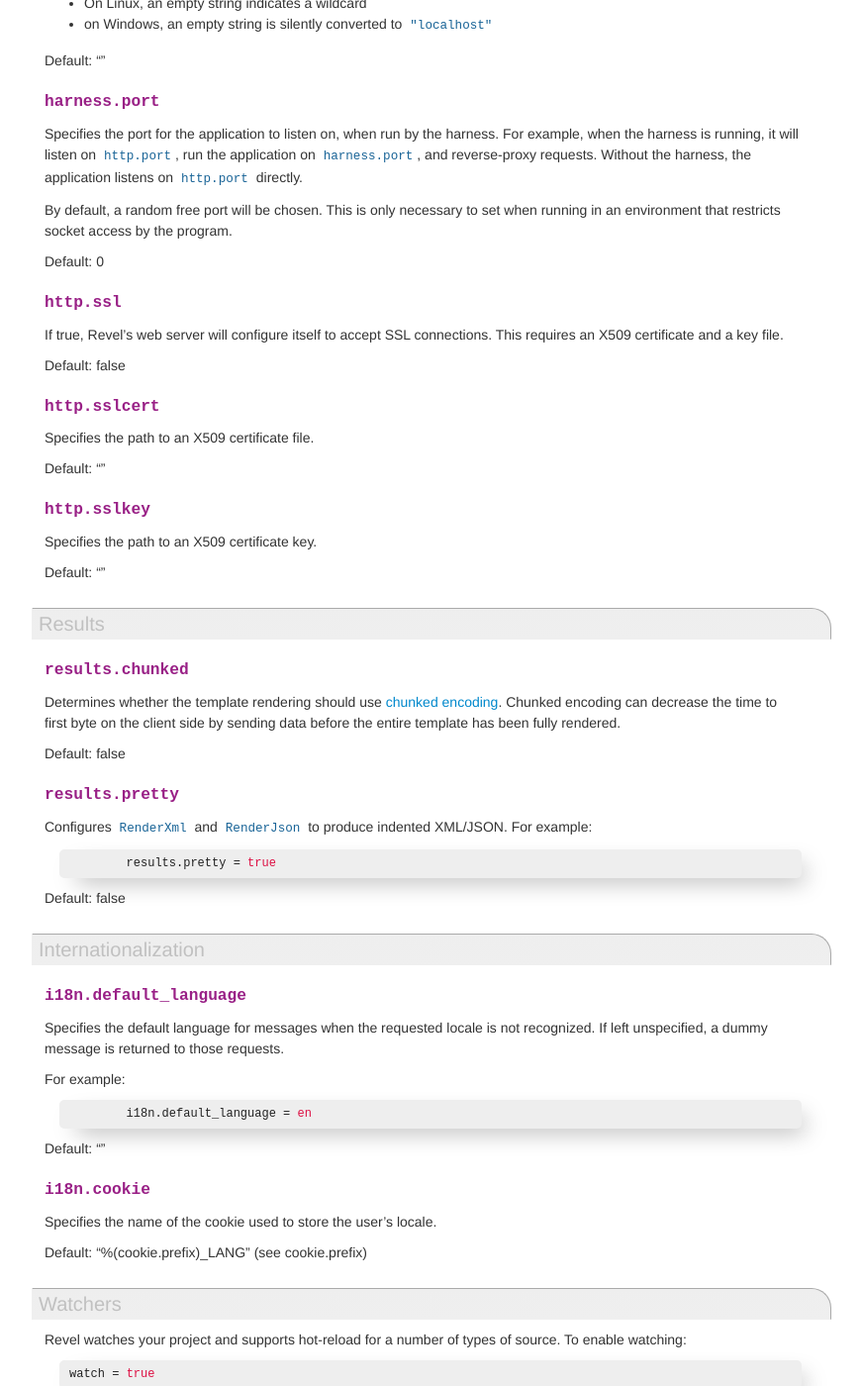
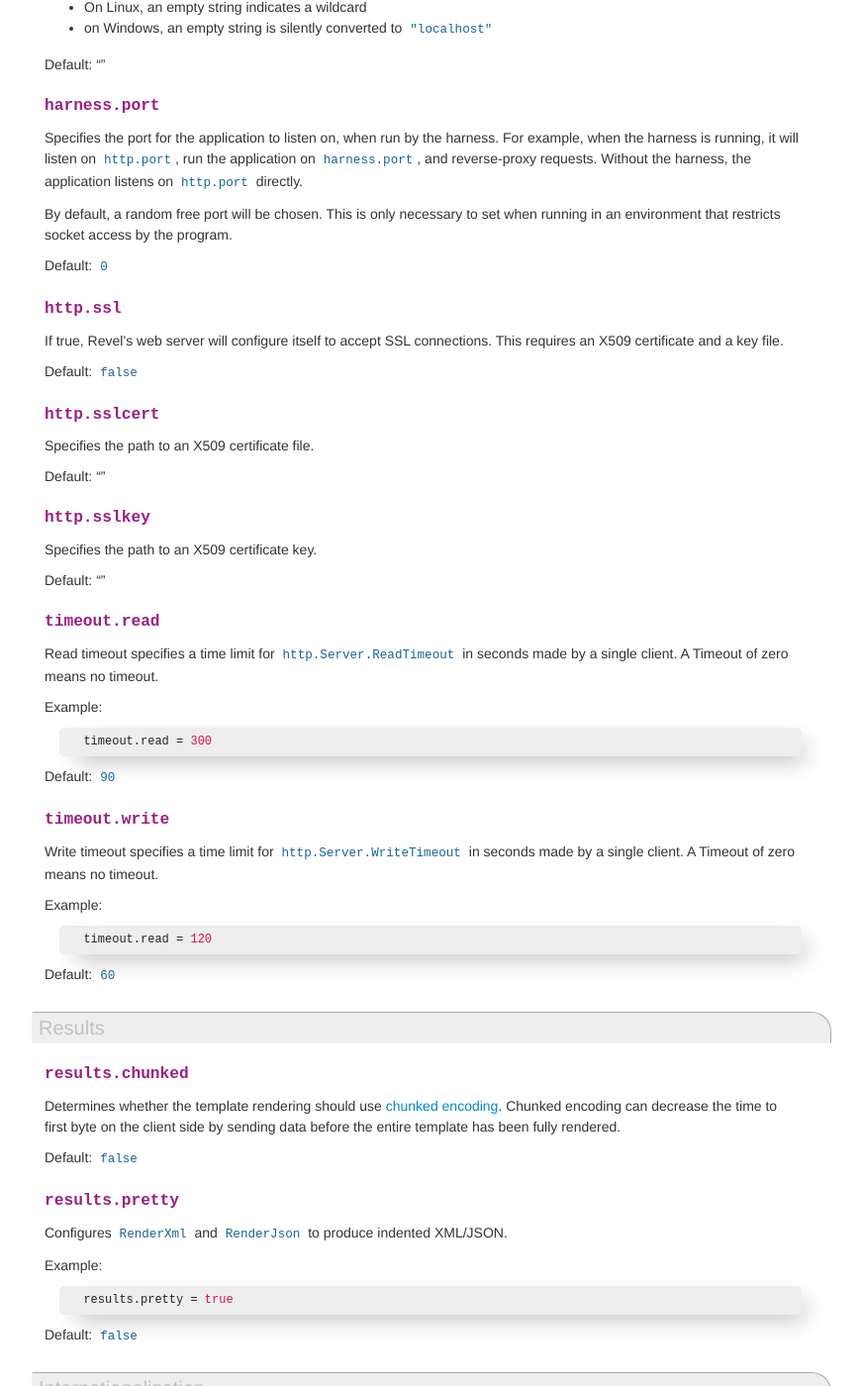
Before and after one commit to revel/revel.github.io, a Jekyll site: the page built from manual/appconf.md, in a window 1280 px wide and 1400 px high, scrolled down 3729 px. Shown: the whole window at 99% size, without its empty margins (345-1216 px from the left). Built offline with Jekyll 4.4.1, drawn with Linux system fonts in a browser that asks for light colours; nearby versions of some CDN libraries; some of the changed text lies outside the part shown.

Commit message:
doc updated for revel/revel#943 and revel/revel#940

```diff
--- a/manual/appconf.md
+++ b/manual/appconf.md
@@ -137,7 +137,7 @@ if revel.Config.BoolDefault("myapp.remote_enabled", false) {
 - [HTTP](#HTTP)
 - [Results](#results)
 - [Internationalization](#internationalization)
-- [Watchers](#watchers)
+- [Watch](#watch)
 - [Cookies](#Cookies)
 - [Session](#session)
 - [Templates](#templates)
@@ -161,9 +161,10 @@ development web pages.
 
 Example:
 {% highlight ini %}
-    app.name = Booking example application
+  app.name = Booking example application
 {% endhighlight %}
-Default: no value
+
+Default: `Auto Generated` For example: github.com/myaccount/myrevelapp, `app.name = myrevelapp`
 
 
 #### `app.secret`
@@ -185,9 +187,10 @@ If `true` Revel will resolve client IP address from HTTP headers `X-Forwarded-Fo
 
 Example:
 {% highlight ini %}
-    app.behind.proxy = true
+  app.behind.proxy = true
 {% endhighlight %}
-Default: false
+
+Default: `false`
 
 <a name="HTTP"></a>
 
@@ -199,7 +202,7 @@ The port to listen on.
 
 Example:
 {% highlight ini %}
-	http.port = 9000
+  http.port = 9000
 {% endhighlight %}
 
 #### `http.addr`
@@ -222,7 +225,7 @@ the application listens on `http.port` directly.
 By default, a random free port will be chosen.  This is only necessary to set
 when running in an environment that restricts socket access by the program.
 
-Default: 0
+Default: `0`
 
 
 #### `http.ssl`
@@ -230,7 +233,7 @@ Default: 0
 If true, Revel's web server will configure itself to accept SSL connections. This
 requires an X509 certificate and a key file.
 
-Default: false
+Default: `false`
 
 
 #### `http.sslcert`
@@ -246,8 +249,33 @@ Specifies the path to an X509 certificate key.
 
 Default: ""
 
+#### `timeout.read`
+
+Read timeout specifies a time limit for `http.Server.ReadTimeout` in seconds
+made by a single client. A Timeout of zero means no timeout.
+
+Example:
+{% highlight ini %}
+  timeout.read = 300
+{% endhighlight %}
+
+Default: `90`
+
+#### `timeout.write`
+
+Write timeout specifies a time limit for `http.Server.WriteTimeout` in seconds
+made by a single client. A Timeout of zero means no timeout.
+
+Example:
+{% highlight ini %}
+  timeout.read = 120
+{% endhighlight %}
+
+Default: `60`
+
 
 <a name="results"></a>
+
 ### Results
 
 #### `results.chunked`
@@ -282,8 +313,9 @@ recognized.  If left unspecified, a dummy message is returned to those requests.
 
 For example:
 {% highlight ini %}
-	i18n.default_language = en
+  i18n.default_language = en
 {% endhighlight %}
+
 Default: ""
 
 
@@ -291,17 +323,17 @@ Default: ""
 
 Specifies the name of the cookie used to store the user's locale.
 
-Default: "%(cookie.prefix)\_LANG" (see cookie.prefix)
+Default: `%(cookie.prefix)_LANG` (see cookie.prefix)
 
 
 
 
-### Watchers
+### Watch
 
 Revel watches your project and supports hot-reload for a number of types of
 source. To enable watching:
 {% highlight ini %}
-watch = true
+  watch = true
 {% endhighlight %}
 If `false`, nothing will be watched, regardless of the other `watch.*`
 configuration keys.  (This is appropriate for production deployments)
@@ -354,9 +386,9 @@ Revel components use the following cookies by default:
 Revel uses this property as the prefix for the Revel-produced cookies. This is
 so that multiple REVEL applications can coexist on the same host.
 
-For example,
+For example:
 {% highlight ini %}
-	cookie.prefix = MY
+  cookie.prefix = MY
 {% endhighlight %}
 would result in the following cookie names:
 
@@ -365,8 +397,21 @@ would result in the following cookie names:
 * MY_FLASH
 * MY_ERRORS
 
+Default: `REVEL`
 
-Default: "REVEL"
+
+#### `cookie.secure`
+
+A secure cookie has the secure attribute enabled and is only used via HTTPS,
+ensuring that the cookie is always encrypted when transmitting from client to
+server. This makes the cookie less likely to be exposed to cookie theft via
+eavesdropping.
+
+{% highlight ini %}
+  cookie.secure = false
+{% endhighlight %}
+
+Default: `false` in `dev` mode, otherwise `true`
 
 
 
@@ -393,7 +438,7 @@ the result is not always guaranteed.
 Specifies an override for the left and right delimiters used in the templates.
 The delimiters must be specified as "LEFT\_DELIMS RIGHT\_DELIMS"
 
-Default: "\{\{ \}\}"
+Default: \{\{ \}\}
 
 
 
@@ -408,7 +453,7 @@ Specifies the default date format for the application.  Revel uses this in two p
 * Binding dates to a `time.Time` (see [parameters](parameters.html))
 * Printing dates using the `date` template function (see [template funcs](templates.html))
 
-Default: "2006-01-02"
+Default: `2006-01-02`
 
 
 #### `format.datetime`
@@ -418,7 +463,7 @@ Specifies the default datetime format for the application.  Revel uses this in t
 * Binding dates to a `time.Time` (see [parameters](parameters.html))
 * Printing dates using the `datetime` template function (see [template funcs](templates.html))
 
-Default: "2006-01-02 15:04"
+Default: `2006-01-02 15:04`
 
 
 
@@ -481,7 +526,7 @@ It is specified as a duration string acceptable to
 
 (Presently it is not possible to specify a default of `FOREVER`)
 
-Default: "1h" (1 hour)
+Default: `1h` (1 hour)
 
 
 
@@ -491,7 +536,7 @@ Default: "1h" (1 hour)
 If true, the cache module uses [memcached](http://memcached.org) instead of the
 in-memory cache.
 
-Default: false
+Default: `false`
 
 
 
@@ -500,7 +545,7 @@ Default: false
 If true, the cache module uses [redis](http://redis.io) instead of the
 in-memory cache.
 
-Default: false
+Default: `false`
 
 
 #### `cache.hosts`
@@ -528,7 +573,7 @@ The [jobs](jobs.html) module allows you to run [scheduled](jobs.html#RecurringJo
 - If zero (`0`), then there is no limit imposed.
 
 {% highlight ini %}
-jobs.pool = 4
+  jobs.pool = 4
 {% endhighlight %}
 
 
@@ -538,7 +583,7 @@ If `true` (default is `false`), allows a job to run even if previous instances o
 progress.
 
 {% highlight ini %}
-jobs.selfconcurrent = true
+  jobs.selfconcurrent = true
 {% endhighlight %}
 
 
@@ -550,7 +595,7 @@ and therefore is not trustable. You should only use this if you are access your
 proxy (e.g. Nginx). It is not recommended to allow this is production mode due to the security implications.
 
 {% highlight ini %}
-jobs.acceptproxyaddress = true
+  jobs.acceptproxyaddress = true
 {% endhighlight %}
 
 
@@ -559,12 +604,12 @@ jobs.acceptproxyaddress = true
 
 [Named cron schedules](jobs.html#NamedSchedules) may be configured by setting a key of the form:
 {% highlight ini %}
-cron.schedulename = @hourly
+  cron.schedulename = @hourly
 {% endhighlight %}
 The names schedule may be referenced upon submission to the job runner. For
 example:
 {% highlight go %}
-jobs.Schedule("cron.schedulename", job)
+  jobs.Schedule("cron.schedulename", job)
 {% endhighlight %}
 
 
@@ -576,11 +621,11 @@ jobs.Schedule("cron.schedulename", job)
 - [Modules](modules.html) may be added to an application by specifying their base import path.
 - An empty import path disables the module.
 {% highlight ini %}
-module.testrunner = github.com/revel/modules/testrunner
+  module.testrunner = github.com/revel/modules/testrunner
 
-## FIXME mymodule crashes so disabled for now
-# module.mymodulename = /path/to/mymodule
-module.mymodulename =
+  ## FIXME mymodule crashes so disabled for now
+  # module.mymodulename = /path/to/mymodule
+  module.mymodulename =
 {% endhighlight %}
 
 
@@ -593,7 +638,7 @@ module.mymodulename =
  - Disabled by default; does not wrap error location with link.
  - An example using Sublime Text's custom URI scheme:
 {% highlight ini %}
-error.link = "subl://open?url=file://{% raw %}{{Path}}{% endraw %}&line={% raw %}{{Line}}{% endraw %}"
+  error.link = "subl://open?url=file://{% raw %}{{Path}}{% endraw %}&line={% raw %}{{Line}}{% endraw %}"
 {% endhighlight %}
 
 
```
Also changed, not shown: other parts of manual/appconf.md (+12 -8 lines).
